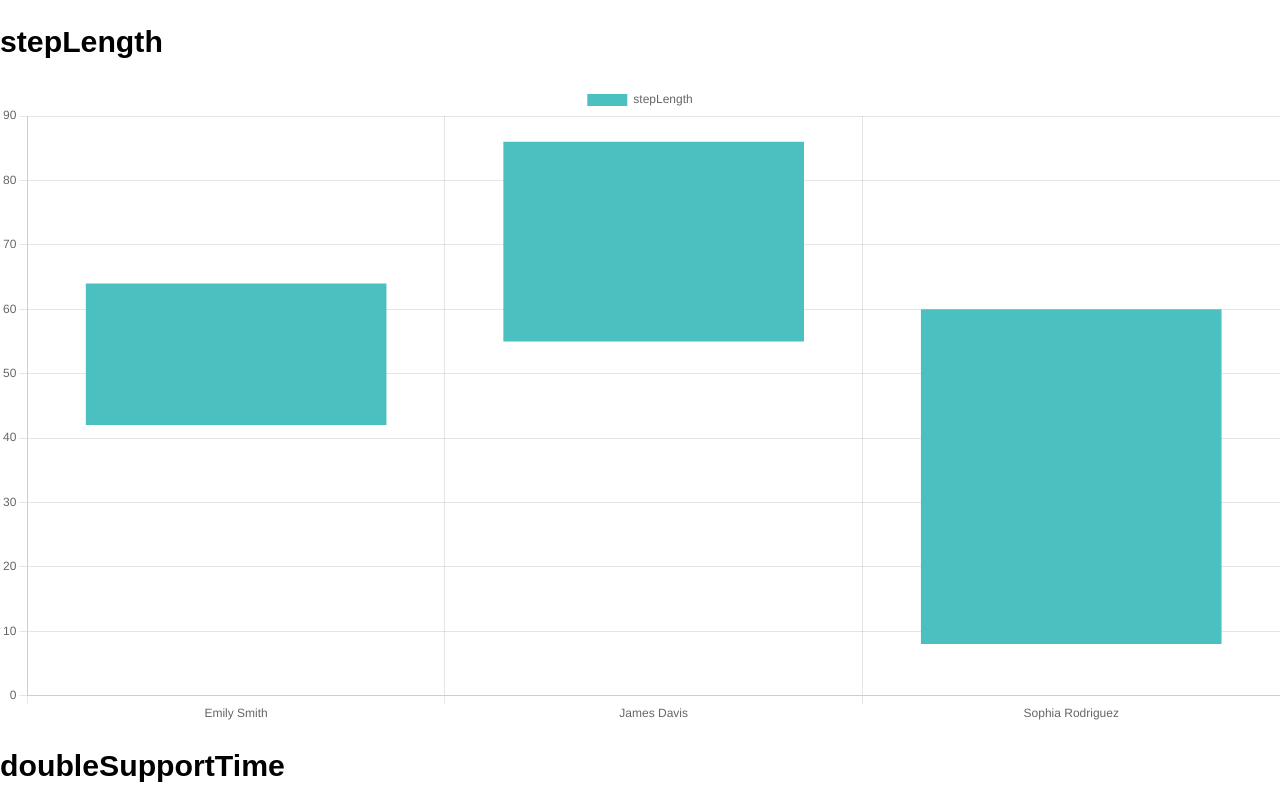
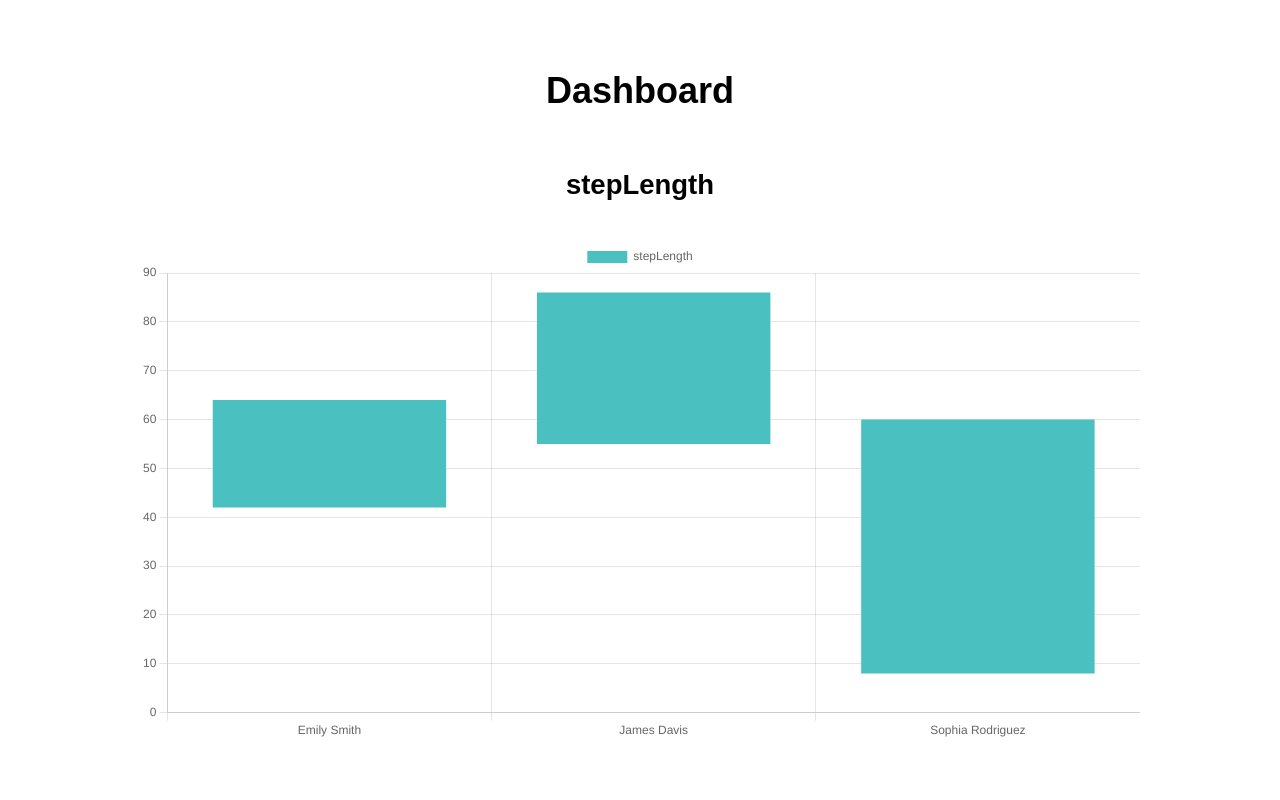
Before and after one commit to UBC-CIC/remote-mobility-monitoring, a React (Create React App) app in the folder webapp/: page /NewDashboard in a window 1280 px wide. Shown: the top 800 px of the page. Built offline with nearby package versions, Linux system fonts and the light colour scheme.

Commit message:
add some styling

```diff
--- a/webapp/src/components/NewDashboard/Graph.tsx
+++ b/webapp/src/components/NewDashboard/Graph.tsx
@@ -2,10 +2,13 @@ import React from "react";
 import { Bar } from "react-chartjs-2";
 import "chart.js/auto";
 import { MetricsData, PatientsList } from "./NewDashboard";
+import "./NewDashboard.css"; // import the CSS file
 
 function Graph(props: { data: MetricsData, patients: PatientsList }) {
     const { data, patients } = props;
     const chartData: {[metricName: string]: {[patientName: string]: number[]}} = {};
+    const colors = ["rgba(75,192,192,1)", "rgba(192,75,192,1)", "rgba(192,192,75,1)", "rgba(75,75,192,1)", "rgba(192,75,75,1)", "rgba(75,192,75,1)"];
+    let colorIndex = 0;
 
     data.metrics.forEach((metric) => {
         const metricName = metric.metric_name;
@@ -21,25 +24,24 @@ function Graph(props: { data: MetricsData, patients: PatientsList }) {
             y: {
                 beginAtZero: true
             }
-        },
-        height: 20,
-        width: 20
+        }
     };
-
 
     const chart = Object.entries(chartData).map(([metricName, metricValues]) => {
         const chartLabels = Object.keys(metricValues);
         const chartData = Object.values(metricValues);
+        const color = colors[colorIndex % colors.length];
+        colorIndex++;
 
         return (
-            <div key={metricName}>
-                <h2>{metricName}</h2>
+            <div key={metricName} className="chart-container" style={{ textAlign: "center",  marginBottom: "70px" }}>
+                <h3>{metricName}</h3>
                 <Bar data={{
                     labels: chartLabels,
                     datasets: [{
                         label: metricName,
                         data: chartData,
-                        backgroundColor: "rgba(75,192,192,1)"
+                        backgroundColor: color
                     }]
                 }} options={chartOptions} />
             </div>
--- a/webapp/src/components/NewDashboard/NewDashboard.css
+++ b/webapp/src/components/NewDashboard/NewDashboard.css
@@ -1,24 +1,33 @@
 .Dashboard {
   display: flex;
-  flex-direction: row;
-  justify-content: flex-start;
-  align-items: flex-start;
+  flex-direction: column;
+  align-items: center;
+  margin-top: 20px;
+  background-color: white;
+  padding: 20px;
 }
 
-.sidebar {
-  display: flex;
-  flex-direction: column;
-  margin-right: 20px;
+.Dashboard h2 {
+  font-size: 36px;
+  font-weight: bold;
+  margin-bottom: 30px;
 }
 
 .graphs {
   display: flex;
-  flex-direction: row;
-  justify-content: space-between;
-  flex-wrap: wrap;
+  justify-content: center;
 }
 
-.graphs > div {
-  flex: 1 1 30%;
-  margin-bottom: 20px;
+.Graph {
+  border: 1px solid #ccc;
+  border-radius: 5px;
+  box-shadow: 0px 0px 5px #ccc;
+  margin-right: 20px;
+  padding: 20px;
 }
+
+.chart-container canvas {
+  width: 100% !important;
+  height: 500px !important;
+  margin-top: 40px;
+}
--- a/webapp/src/components/NewDashboard/NewDashboard.tsx
+++ b/webapp/src/components/NewDashboard/NewDashboard.tsx
@@ -3,7 +3,6 @@ import DatePicker from "react-datepicker";
 import "react-datepicker/dist/react-datepicker.css";
 import Graph from "./Graph";
 import "./NewDashboard.css";
-import "./sampleData";
 import sampleData from "./sampleData";
 
 export interface Patient {
@@ -28,7 +27,9 @@ export interface MetricsData {
 }
 
 function NewDashboard(){
-    const  data =  sampleData();
+
+    const data = sampleData();
+
     // Create a new instance of PatientsList
     const patientsList: PatientsList = {
         patients: data.map(({ patient_name }) => {
@@ -54,9 +55,13 @@ function NewDashboard(){
     };
 
     return (
-        <Graph data={metricsData} patients={patientsList} />
+        <div className="Dashboard">
+            <h2>Dashboard</h2>
+            <div className="graphs">
+                <Graph data={metricsData} patients={patientsList} />
+            </div>
+        </div>
     );
-
 
 }
 
```
